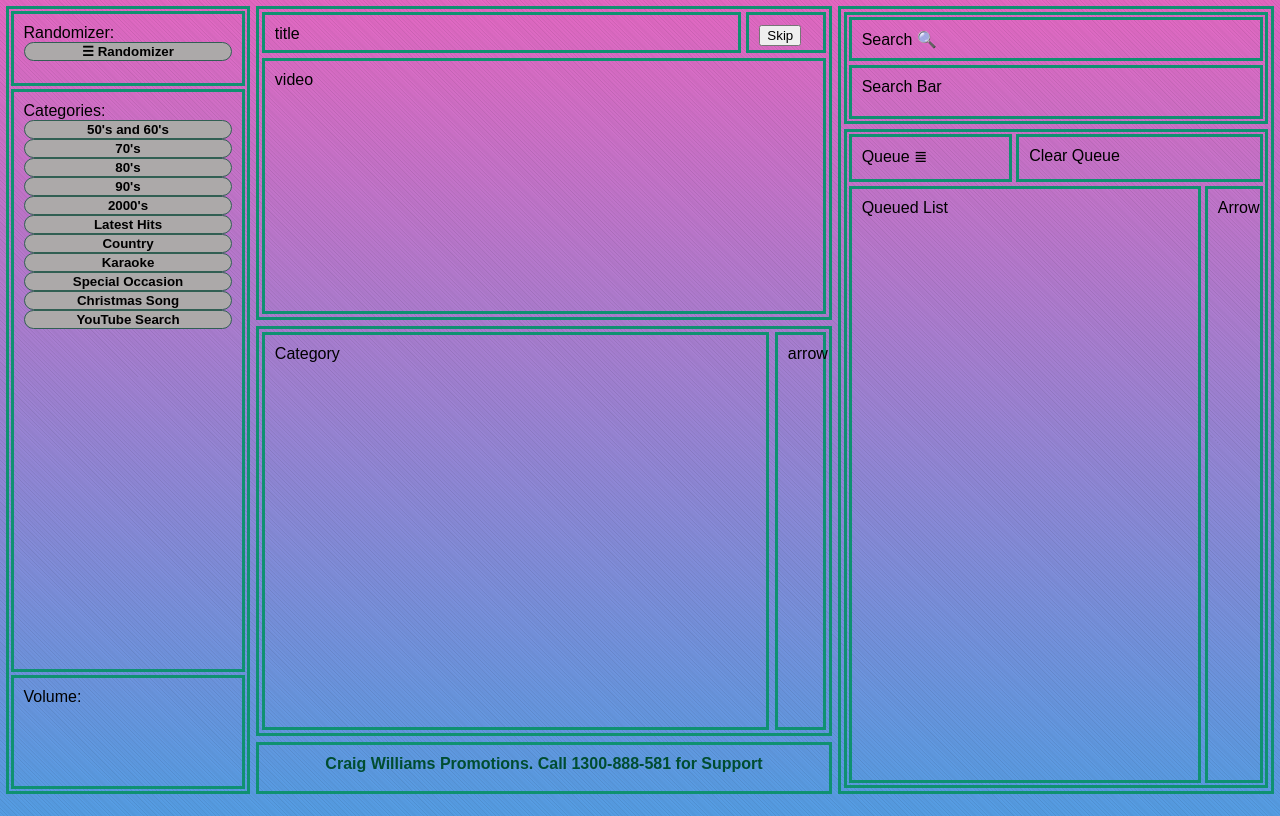
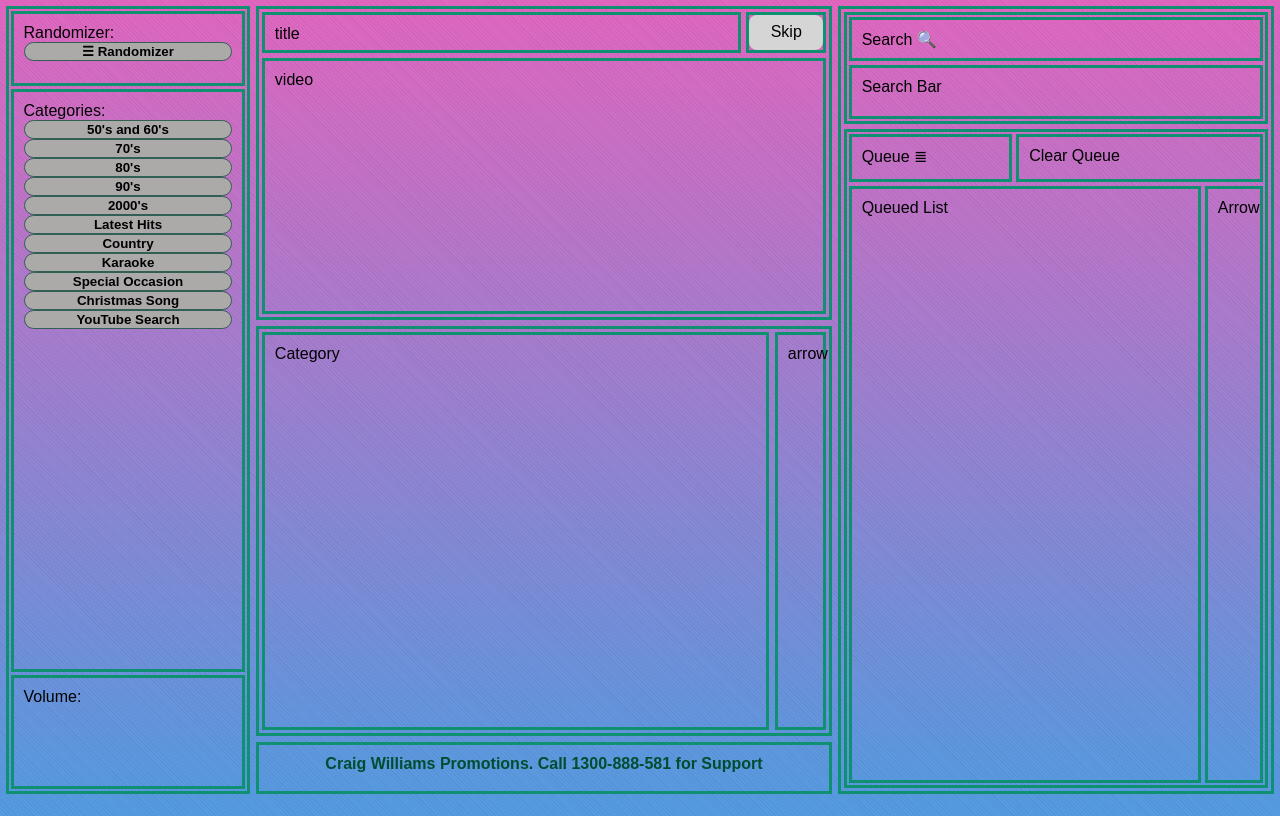
Before and after one commit to sedhain-pankaj/JukeBoxReactJS, a React (Vite) app: page / in a window 1280 px wide. Built offline with nearby package versions, Linux system fonts and the light colour scheme.

Commit message:
skip button positon absolute

```diff
--- a/src/components/video-block/video-block.module.scss
+++ b/src/components/video-block/video-block.module.scss
@@ -33,3 +33,16 @@
   right: 0px;
   bottom: 0px;
 }
+
+.skip_button_container {
+  position: absolute;
+  left: 0px;
+  top: 0px;
+  right: 0px;
+  bottom: 0px;
+  border-radius: 0.5rem;
+  cursor: pointer;
+  background-color: #d5d5d5;
+  border: none;
+  font-size: 1rem;
+}
--- a/src/components/video-block/video-block.tsx
+++ b/src/components/video-block/video-block.tsx
@@ -1,4 +1,5 @@
 import styles from './video-block.module.scss';
+import Classnames from 'classnames';
 
 /**
  * This component was created using Codux's Default new component template.
@@ -9,7 +10,7 @@ export const VideoBlock = ({}) => {
         <div>
             <div className={styles.title}>title</div>
             <div className={styles.skip_button}>
-                <button>Skip</button>
+                <button className={styles.skip_button_container}>Skip</button>
             </div>
             <div className={styles.video_block}>video</div>
         </div>
```
